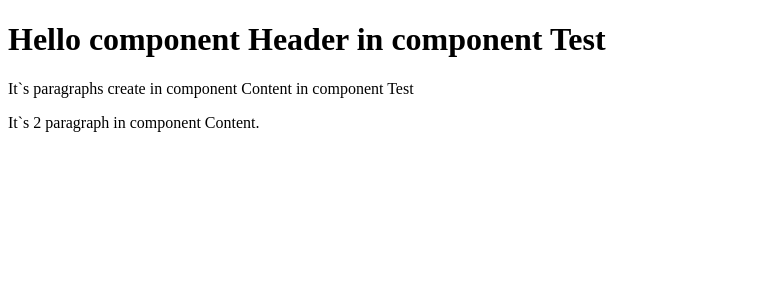
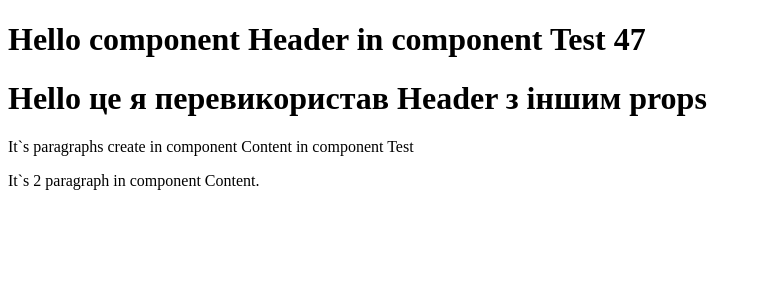
Before and after one commit to DimaPelehov/React-25-09, a React (Create React App) app: page / in a window 1280 px wide. Shown: the top 300 px of the page, without its empty margins (0-761 px from the left). Built offline with nearby package versions, Linux system fonts and the light colour scheme.

Commit message:
use props(type and interface)

```diff
--- a/src/index.tsx
+++ b/src/index.tsx
@@ -4,6 +4,7 @@ import ReactDOM from 'react-dom/client'
 const root = ReactDOM.createRoot(document.getElementById('root') as HTMLElement)
 // const el = React.createElement('h1', { id: 'title' }, 'Hello React')
 // це застарілий спосіб, без jsx(розширений js)
+// ----------------------------------------------------------------------
 
 // const a = 10
 // const el = <h1 id="title">Hello React, {a}</h1>
@@ -22,6 +23,7 @@ const root = ReactDOM.createRoot(document.getElementById('root') as HTMLElement)
 //     </div>
 // )
 // Для el ми повинні між <React.StrictMode>(внизу) прописувати {el}
+// ---------------------------------------------------------------------
 
 // const App = () => {
 //     return (
@@ -46,19 +48,29 @@ const root = ReactDOM.createRoot(document.getElementById('root') as HTMLElement)
 // }
 // а це звичайна функція
 
-const Test = () => {
+// --------------------------Props/ interface-------------------------------------------------
+type HeaderType = {
+    title: string
+    num?: number
+    // ? означає,що параметр опційний
+}
+// визначаєто тип props
+
+// interface IHeaderType {
+//     title: string
+// }
+// interface можна унаслідувати. Їх використовують,коли є складна логіка
+// В назві інтерфейсу ставлять першу літеру І
+
+const Header = (props: HeaderType) => {
     return (
-        <>
-            <Header />
-            <Content />
-        </>
-        // <> пишуться для того, щоб не створювався додатковий div
+        <h1>
+            Hello {props.title} {props.num}
+        </h1>
     )
 }
+// виводимо відповідне значення props
 
-const Header = () => {
-    return <h1>Hello component Header in component Test</h1>
-}
 const Content = () => {
     return (
         <React.Fragment>
@@ -69,6 +81,18 @@ const Content = () => {
     )
 }
 
+const Test = () => {
+    return (
+        <>
+            <Header title="component Header in component Test" num={47} />
+            <Header title="це я перевикористав Header з іншим props" />
+            <Content />
+        </>
+        // <> пишуться для того, щоб не створювався додатковий div
+        // оскільки num ?- опційний параметр, ми можемо вказувати його тільки там, де нам потрібно
+    )
+}
+
 root.render(
     <React.StrictMode>
         <Test />
```
